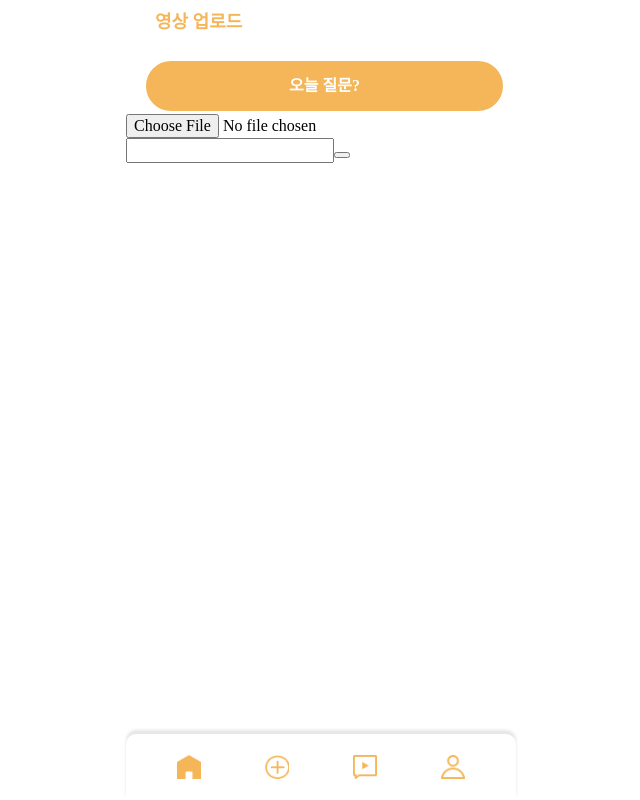
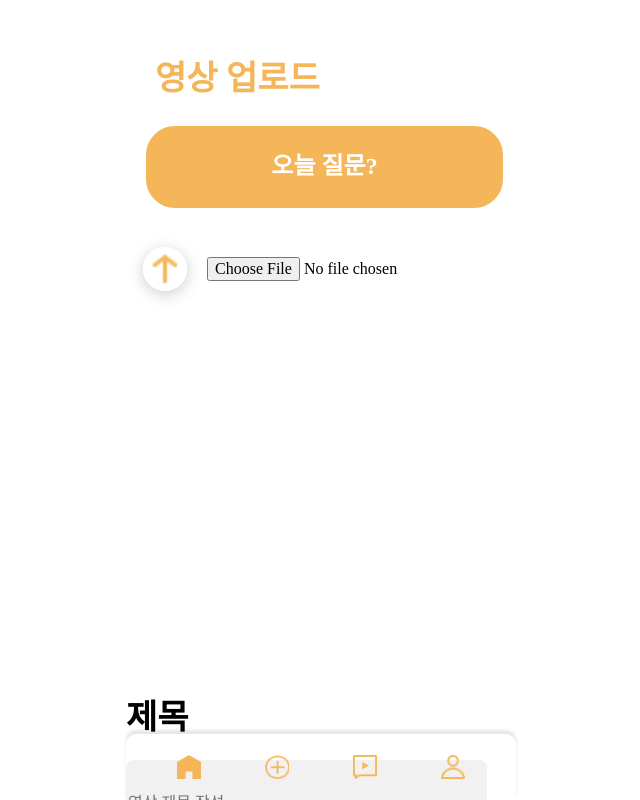
Before and after one commit to Hi-MZ/MunZil_Web, a React (Create React App) app: page /add in a window 1280 px wide. Shown: the whole page, without its empty margins (319-959 px from the left). Built offline with nearby package versions, Linux system fonts and the light colour scheme.

Commit message:
Add : UploadVideoStyle

```diff
--- a/src/components/UploadVideo.jsx
+++ b/src/components/UploadVideo.jsx
@@ -33,13 +33,16 @@ const UploadVideo = ({id,question}) => {
         <S.Title>영상 업로드</S.Title>
         <S.Question>오늘 질문?</S.Question>
         <form onSubmit={onSubmit}>
-            <input type="file" name="video" />
-            <input name="title" value={title} onChange={onChangeTitle}/>
-            <button type="submit"/>
+            <S.UploadDiv>
+                <S.UploadBtn></S.UploadBtn>
+                <input type="file" name="video" />
+            </S.UploadDiv>
+            <S.Zemok>제목</S.Zemok>
+            <S.VideoTitle name="title" value={title} onChange={onChangeTitle} placeholder='영상 제목 작성'/>
+            <S.SubmitBtn type="submit">게시물 업로드</S.SubmitBtn>
         </form>
         </>
     )
-
 }
 
 export default UploadVideo
--- a/src/style/UploadVideoStyle.jsx
+++ b/src/style/UploadVideoStyle.jsx
@@ -1,20 +1,22 @@
 import styled from 'styled-components'
+import UploadImg from '../assets/upload.png'
 
 export const Title = styled.h1`
-    font-size: 1.125rem;
+    font-size: 2.125rem;
     color: #F5B659;
     margin-bottom: 1.563rem;
     margin-left: 1.813rem;
+    margin-top: 3.688rem;
 `
 
 export const Question = styled.div`
     border: solid ;
     border-radius: 2rem;
     width: 22.313rem;
-    height: 3.125rem;
+    height: 5.125rem;
     background-color: #F5B659;
     color: #FFFFFF;
-    font-size: 1rem;
+    font-size: 1.5rem;
     font-weight: bold;
     display: flex;
     justify-content: center;
@@ -23,12 +25,50 @@ export const Question = styled.div`
     margin-right: 1rem;
 `
 
+export const UploadDiv = styled.div`
+    display: flex;
+    align-items: center;
+
+    padding-top: 2.25rem;
+    margin-bottom: 25.438rem;
+`
+
 export const UploadBtn = styled.div`
-    border: solid white;
+    border: solid white 0.375rem;
     border-radius: 50%;
-    width: 2.375rem;
-    height: 2.375rem;
+    width: 2rem;
+    height: 2rem;
     box-shadow: 0rem 0.2rem 1rem rgba(1,1,1,0.2);
+    background-image: url(${UploadImg});
+    background-size: cover;
 
     margin-left: 1.063rem;
+    margin-right: 1.25rem;
 `
+
+export const Zemok = styled.h1`
+    font-size: 2.125rem;
+    font-weight: 600;
+`
+
+export const VideoTitle = styled.input`
+    width: 22.313rem;
+    height: 5.313rem;
+    background-color: #F1F1F1;
+    border: none;
+    border-radius: 0.5rem;
+`
+
+export const SubmitBtn = styled.button`
+    border: solid ;
+    border-radius: 2rem;
+    display:block;
+    width: 22.313rem;
+    height: 3.125rem;
+    margin-top: 1.75rem;
+    background-color: #FFFFFF;
+
+    color: #F5B659;
+    font-size: 1.5rem;
+    font-weight: bold;
+`
```
Also changed, not shown: src/assets/upload.png (added).
